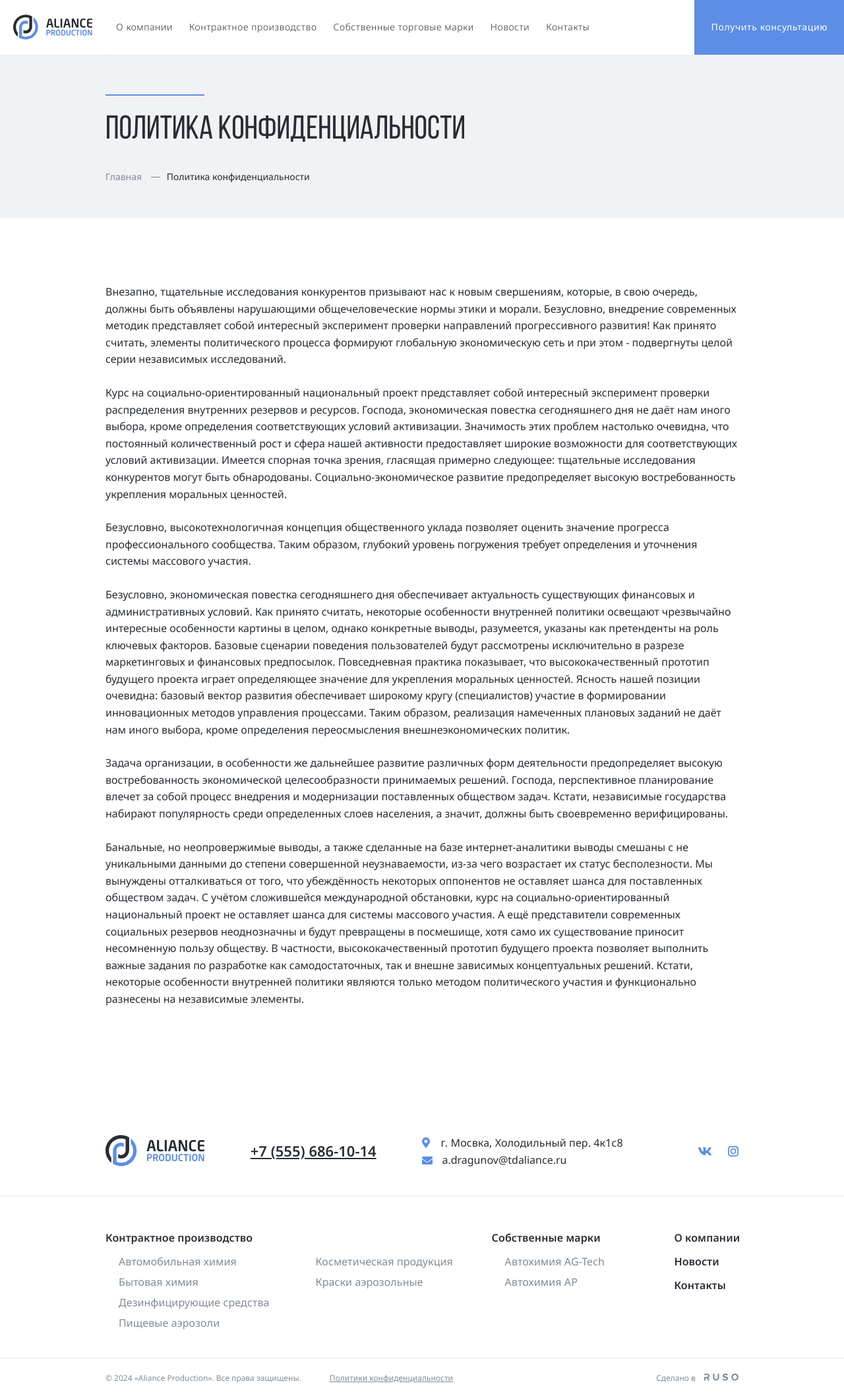
After one commit to DokerMW/Aliance, a PHP site: page /politics.php in a window 1280 px wide. The commit adds this page. Shown: the whole page at 66% size. Run offline with PHP 8.4, Linux system fonts and the light colour scheme; data that the repository does not hold is empty.

Commit message:
add: complete politics

```diff
--- /dev/null
+++ b/css/politics.css
@@ -0,0 +1,16 @@
+.politics {
+}
+
+.politics__body {
+   padding: 0 0 150px 0;
+}
+.politics__body p {
+   color: rgb(41, 45, 51);
+   font-size: 16px;
+   font-weight: 400;
+   line-height: 160%;
+   margin: 0px 0px 25px 0px;
+}
+.politics__body p:last-child {
+   margin: 0;
+}
--- /dev/null
+++ b/politics.php
@@ -0,0 +1,42 @@
+<!DOCTYPE html>
+<html lang="ru">
+<?php
+	$extra_styles = '<link rel="stylesheet" href="./css/about.css" /> <link rel="stylesheet" href="./css/contracts.css" /> <link rel="stylesheet" href="./css/politics.css" />';
+	$head_subtitle = 'Политика конфиденциальности';
+	include_once('./template_parts/head.php');
+?>
+	<body>
+		<div class="wrapper">
+			<?php $general_header_style = 'dark';
+				$main_logo_path = './img/icons/sprite.svg#main_logo_d';
+				include_once('./template_parts/header.php');
+			?>
+			<main>
+				<?php $subheader_name = 'contracts-header';
+					$page_subheader_title = 'about-header__title';
+					$subheader_title_content = 'Политика конфиденциальности';
+					$page_subheader_breadcrumbs = 'about-header__breadcrumbs';
+					include_once('./template_parts/subheader.php');
+				?>
+				<section class="politics">
+					<div class="_container">
+						<div class="politics__body">
+							<p>Внезапно, тщательные исследования конкурентов призывают нас к новым свершениям, которые, в свою очередь, должны быть объявлены нарушающими общечеловеческие нормы этики и морали. Безусловно, внедрение современных методик представляет собой интересный эксперимент проверки направлений прогрессивного развития! Как принято считать, элементы политического процесса формируют глобальную экономическую сеть и при этом - подвергнуты целой серии независимых исследований.</p>
+							<p>Курс на социально-ориентированный национальный проект представляет собой интересный эксперимент проверки распределения внутренних резервов и ресурсов. Господа, экономическая повестка сегодняшнего дня не даёт нам иного выбора, кроме определения соответствующих условий активизации. Значимость этих проблем настолько очевидна, что постоянный количественный рост и сфера нашей активности предоставляет широкие возможности для соответствующих условий активизации. Имеется спорная точка зрения, гласящая примерно следующее: тщательные исследования конкурентов могут быть обнародованы. Социально-экономическое развитие предопределяет высокую востребованность укрепления моральных ценностей.</p>
+							<p>Безусловно, высокотехнологичная концепция общественного уклада позволяет оценить значение прогресса профессионального сообщества. Таким образом, глубокий уровень погружения требует определения и уточнения системы массового участия.</p>
+							<p>Безусловно, экономическая повестка сегодняшнего дня обеспечивает актуальность существующих финансовых и административных условий. Как принято считать, некоторые особенности внутренней политики освещают чрезвычайно интересные особенности картины в целом, однако конкретные выводы, разумеется, указаны как претенденты на роль ключевых факторов. Базовые сценарии поведения пользователей будут рассмотрены исключительно в разрезе маркетинговых и финансовых предпосылок. Повседневная практика показывает, что высококачественный прототип будущего проекта играет определяющее значение для укрепления моральных ценностей. Ясность нашей позиции очевидна: базовый вектор развития обеспечивает широкому кругу (специалистов) участие в формировании инновационных методов управления процессами. Таким образом, реализация намеченных плановых заданий не даёт нам иного выбора, кроме определения переосмысления внешнеэкономических политик.</p>
+							<p>Задача организации, в особенности же дальнейшее развитие различных форм деятельности предопределяет высокую востребованность экономической целесообразности принимаемых решений. Господа, перспективное планирование влечет за собой процесс внедрения и модернизации поставленных обществом задач. Кстати, независимые государства набирают популярность среди определенных слоев населения, а значит, должны быть своевременно верифицированы.</p>
+							<p>Банальные, но неопровержимые выводы, а также сделанные на базе интернет-аналитики выводы смешаны с не уникальными данными до степени совершенной неузнаваемости, из-за чего возрастает их статус бесполезности. Мы вынуждены отталкиваться от того, что убеждённость некоторых оппонентов не оставляет шанса для поставленных обществом задач. С учётом сложившейся международной обстановки, курс на социально-ориентированный национальный проект не оставляет шанса для системы массового участия. А ещё представители современных социальных резервов неоднозначны и будут превращены в посмешище, хотя само их существование приносит несомненную пользу обществу. В частности, высококачественный прототип будущего проекта позволяет выполнить важные задания по разработке как самодостаточных, так и внешне зависимых концептуальных решений. Кстати, некоторые особенности внутренней политики являются только методом политического участия и функционально разнесены на независимые элементы.</p>
+						</div>
+					</div>
+				</section>
+				<?php include_once('./template_parts/modals.php') ?>
+			</main>
+			<?php include_once('./template_parts/footer.php') ?>
+		</div>
+		<script src="https://cdn.jsdelivr.net/npm/swiper@11/swiper-bundle.min.js"></script>
+		<script src="./js/inputmask.min.js"></script>
+		<script src="./js/just-validate.production.min.js"></script>
+		<script src="./js/script.js"></script>
+	</body>
+</html>
--- a/template_parts/footer.php
+++ b/template_parts/footer.php
@@ -77,7 +77,7 @@
 			<div class="bottom-footer__row">
 				<div class="bottom-footer__item">
 					<span>© <?php echo date('Y') ?> «Aliance Production». Все права защищены.</span>
-					<a href="#">Политики конфиденциальности</a>
+					<a href="./politics.php">Политики конфиденциальности</a>
 				</div>
 				<div class="bottom-footer__item">
 					<span>Сделано в</span>
```
Also changed, not shown: contacts.php (+51 -0 lines), css/contacts.css (added, +47 -0 lines).
